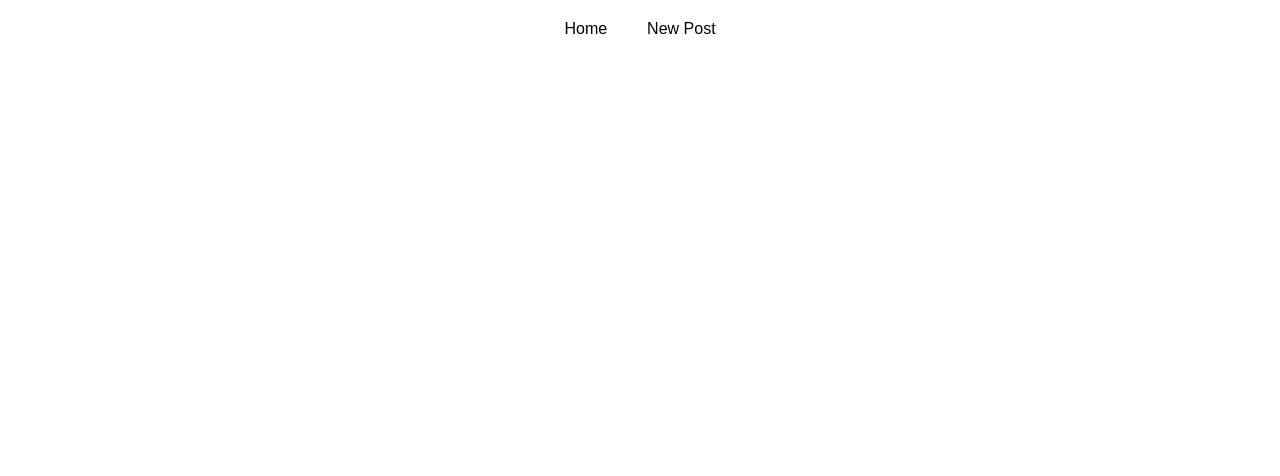
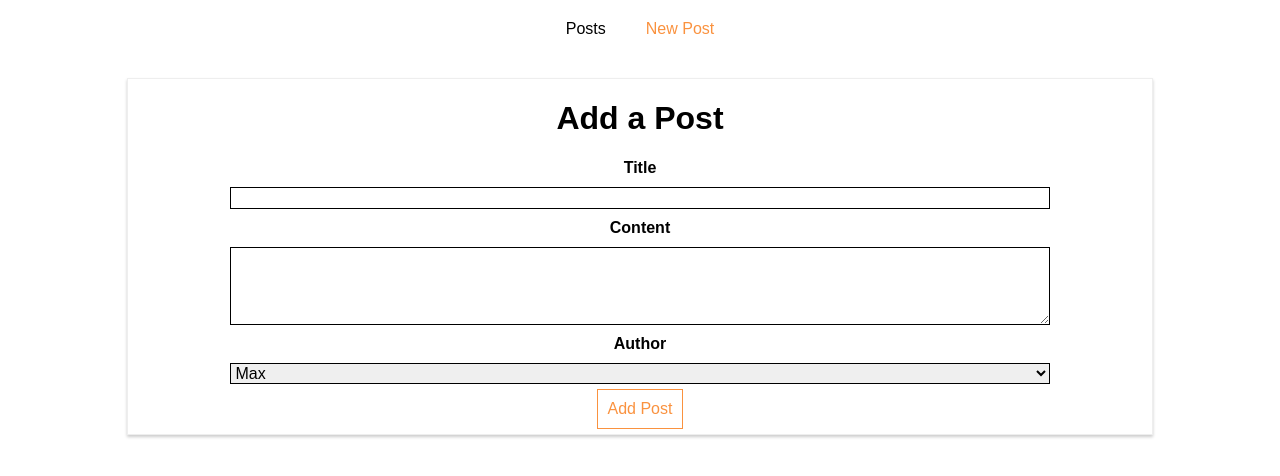
Before and after one commit to jthanawat/blog, a React (Create React App) app: page /new-post in a window 1280 px wide. Shown: the top 476 px of the page. Built offline with nearby package versions, Linux system fonts and the light colour scheme.

Commit message:
added nested route

```diff
--- a/src/components/Post/Post.js
+++ b/src/components/Post/Post.js
@@ -1,8 +1,10 @@
-import React from 'react';
+import React from "react";
+import {withRouter} from 'react-router-dom'
+import "./Post.css";
 
-import './Post.css';
-
-const post = (props) => (
+const post = (props) => {
+  console.log(props);
+  return (
     <article className="Post" onClick={props.clicked}>
       <h1>{props.title}</h1>
       <div className="Info">
@@ -10,5 +12,6 @@ const post = (props) => (
       </div>
     </article>
   );
+};
 
-export default post;
+export default withRouter(post);
--- a/src/containers/Blog/Blog.css
+++ b/src/containers/Blog/Blog.css
@@ -18,6 +18,7 @@
 }
 
 .Blog a:hover,
-.Blog a:active {
+.Blog a:active,
+.Blog a.active {
     color: #fa923f;
 }
--- a/src/containers/Blog/Blog.js
+++ b/src/containers/Blog/Blog.js
@@ -3,7 +3,9 @@ import React, { Component } from "react";
 
 import "./Blog.css";
 import Posts from "./Posts/Posts";
-import { Route } from "react-router-dom";
+import { Route, Link, NavLink, Switch } from "react-router-dom";
+import NewPost from "./NewPost/NewPost";
+import FullPost from "./FullPost/FullPost";
 class Blog extends Component {
   render() {
     return (
@@ -12,26 +14,42 @@ class Blog extends Component {
           <nav>
             <ul>
               <li>
-                <a href="/">Home</a>
+                <NavLink
+                  to="/posts"
+                  exact
+                  activeClassName="my-active"
+                  activeStyle={{
+                    color: "#fa923f",
+                    textDecoration: "underline",
+                  }}
+                >
+                  Posts
+                </NavLink>
               </li>
               <li>
-                <a href="/new-post">New Post</a>
+                <NavLink
+                  to={{
+                    // absolute path
+                    pathname: "/new-post",
+
+                    // relative path
+                    // pathname: this.props.match.url + "/new-post",
+                    hash: "#submit",
+                    search: "?quick-submit=true",
+                  }}
+                >
+                  New Post
+                </NavLink>
               </li>
             </ul>
           </nav>
         </header>
         {/* <Route path="/" exact render={()=> <h1>Home</h1>} />
         <Route path="/" render={()=> <h1>Home 2</h1>} /> */}
-        <Route path="/" exact component={Posts} />
-
-        {/* <Posts /> */}
-
-        {/* <section>
-          <FullPost id={this.state.selectedPostId} />
-        </section>
-        <section>
-          <NewPost />
-        </section> */}
+        <Switch>
+          <Route path="/new-post" component={NewPost} />
+          <Route path="/posts" component={Posts} />
+        </Switch>
       </div>
     );
   }
--- a/src/containers/Blog/FullPost/FullPost.js
+++ b/src/containers/Blog/FullPost/FullPost.js
@@ -1,5 +1,6 @@
 import React, { Component } from "react";
-import axios from "axios";
+import axios from "../../../axios";
+// import axios from "axios";
 import "./FullPost.css";
 
 class FullPost extends Component {
@@ -7,31 +8,31 @@ class FullPost extends Component {
     loadedPost: null,
   };
 
-  componentDidUpdate() {
-    if (this.props.id) {
-        if(!this.state.loadedPost || (this.state.loadedPost && this.state.loadedPost.id !== this.props.id)) {
-            axios
-              .get("/posts/" + this.props.id)
-              .then((res) => {
-                console.log(res);
-                this.setState({loadedPost: res.data})
-              });
-        }
+  componentDidMount() {
+    console.log(this.props);
+    if (this.props.match.params.id) {
+      if (
+        !this.state.loadedPost ||
+        (this.state.loadedPost && this.state.loadedPost.id !== this.props.id)
+      ) {
+        axios.get("/posts/" + this.props.match.params.id).then((res) => {
+          this.setState({ loadedPost: res.data });
+        });
+      }
     }
   }
 
   deletePostHandler = () => {
-    axios.delete("/posts/" + this.props.id)
-    .then((response) => {
+    axios.delete("/posts/" + this.props.id).then((response) => {
       console.log(response);
-    })
-  }
+    });
+  };
 
   render() {
-    console.log('state.loadedPost: ', this.state.loadedPost);
+    console.log("state.loadedPost: ", this.state.loadedPost);
     let post = <p style={{ textAlign: "center" }}>Please select a Post!</p>;
-    if(this.props.id) {
-        post = <p style={{ textAlign: "center" }}>Loading...!</p>;
+    if (this.props.id) {
+      post = <p style={{ textAlign: "center" }}>Loading...!</p>;
     }
 
     if (this.state.loadedPost) {
@@ -40,7 +41,9 @@ class FullPost extends Component {
           <h1>{this.state.loadedPost.title}</h1>
           <p>{this.state.loadedPost.body}</p>
           <div className="Edit">
-            <button  onClick={this.deletePostHandler} className="Delete">Delete</button>
+            <button onClick={this.deletePostHandler} className="Delete">
+              Delete
+            </button>
           </div>
         </div>
       );
--- a/src/containers/Blog/NewPost/NewPost.js
+++ b/src/containers/Blog/NewPost/NewPost.js
@@ -7,6 +7,10 @@ class NewPost extends Component {
         title: '',
         content: '',
         author: 'Max'
+    }
+
+    componentDidMount() {
+        console.log(this.props)
     }
 
     postDataHandler = () => {
--- a/src/containers/Blog/Posts/Posts.js
+++ b/src/containers/Blog/Posts/Posts.js
@@ -1,7 +1,10 @@
-import React, { Component } from 'react'
-import Post from '../../../components/Post/Post'
-import axios from '../../../axios'
-import './Posts.css'
+import React, { Component } from "react";
+import Post from "../../../components/Post/Post";
+import axios from "../../../axios";
+// import { Link } from "react-router-dom";
+import "./Posts.css";
+import { Route } from "react-router-dom";
+import FullPost from "../FullPost/FullPost";
 class Posts extends Component {
   state = {
     posts: [],
@@ -9,7 +12,10 @@ class Posts extends Component {
   componentDidMount() {
     // but trying to store them in a post constant won't work bcuz that get request happens asyncronously. it doesnt finish immedialy, it needs some time to go to the server and get the data.
     // axios uses promises
-    axios.get("/posts").then((res) => {
+    console.log(this.props);
+    axios
+      .get("/posts")
+      .then((res) => {
         const posts = res.data.slice(0, 4);
         const updatedPosts = posts.map((post) => {
           return {
@@ -23,34 +29,49 @@ class Posts extends Component {
       .catch((error) => {
         console.log(error);
         // this.setState({error: true})
-    })
+      });
     // javascript doesn't wait for this to finish so if you're immediately calling this set state after get method, the data wont have been fetched yet.
     // this.setState({})
   }
 
   // expect to get an argument
   postSelectedHandler = (id) => {
-    this.setState({ selectedPostId: id });
+    // this.setState({ selectedPostId: id });
+    // this.props.history.push({pathname: '/posts/' + id});
+    this.props.history.push("/posts/" + id);
   };
 
   render() {
-    const posts = this.state.posts.map((post) => {
+    console.log(this.props)
+    let posts = <p style={{ textAlign: "center" }}>Something went wrong!</p>;
+
+    if (!this.state.error) {
+      posts = this.state.posts.map((post) => {
         return (
+          // <Link to={'/posts/' + post.id} >
           <Post
             key={post.id}
             title={post.title}
             author={post.author}
+            // {...this.props}
             clicked={() => this.postSelectedHandler(post.id)}
           />
+          // </Link>
         );
       });
+    }
 
     return (
       <div>
         <section className="Posts">{posts}</section>
+        <Route
+          path={this.props.match.url + '/:id'}
+          exact
+          component={FullPost}
+        />
       </div>
-    )
+    );
   }
 }
 
-export default Posts
+export default Posts;
```
Lines whose indentation alone changed are shown as unchanged.
